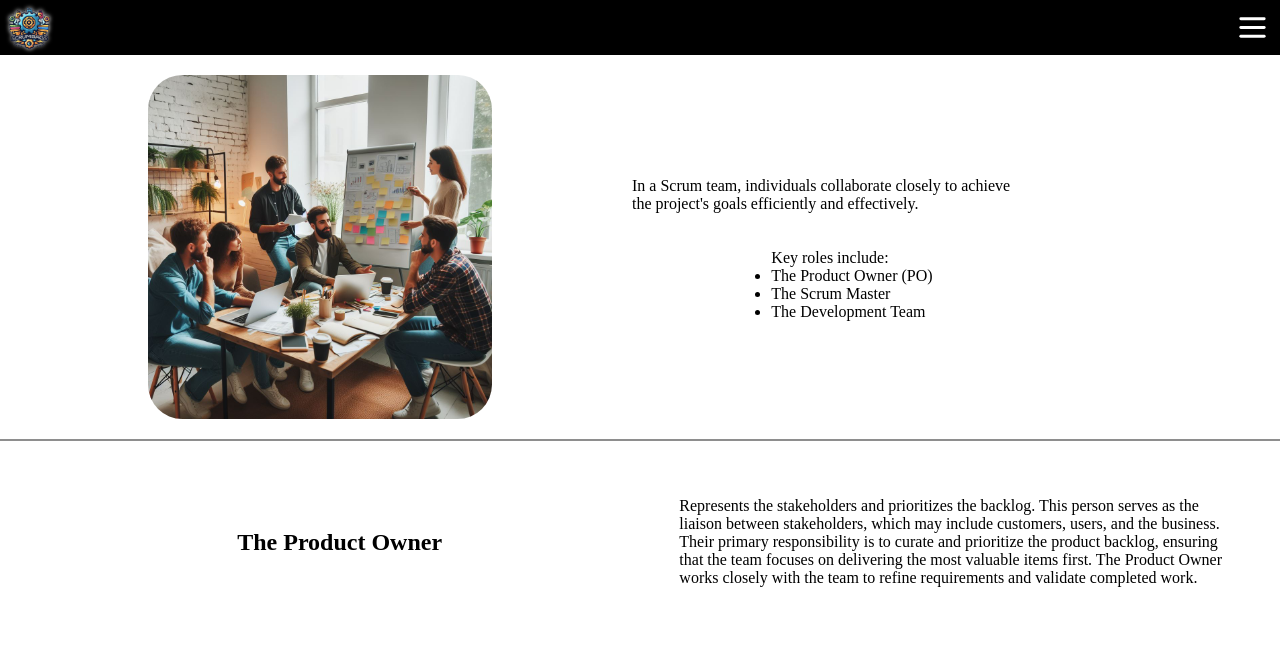
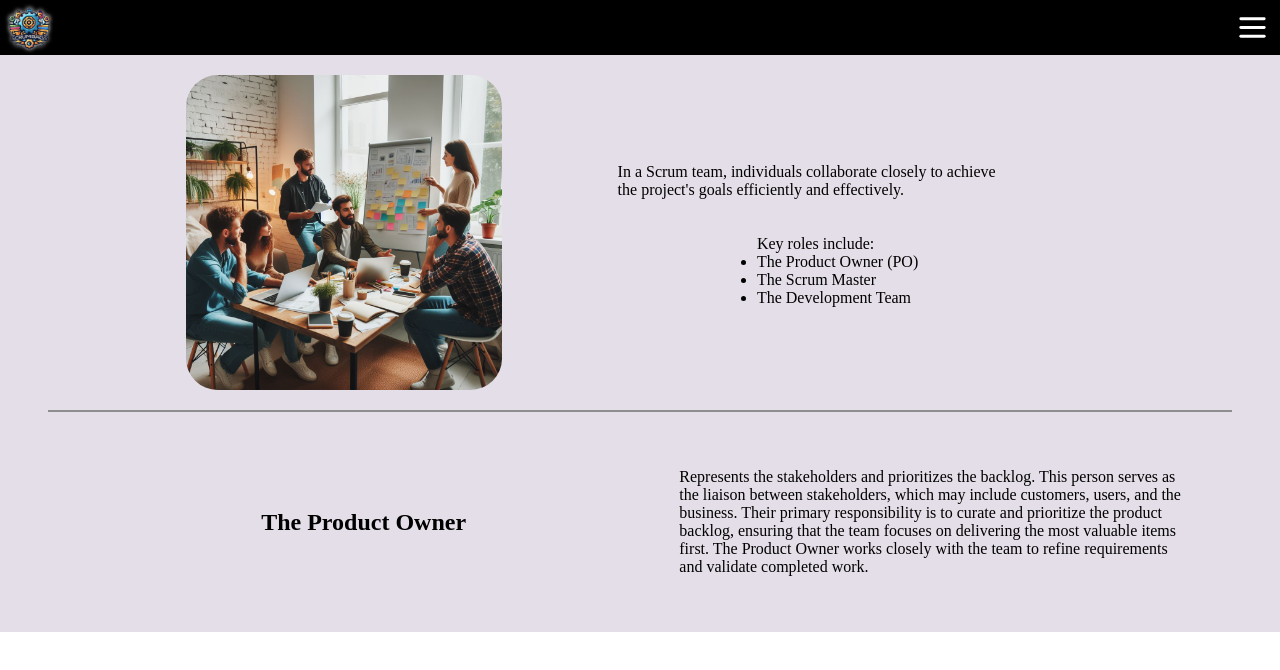
Before and after one commit to Memai2023/scrum-guide, a React (Vite) app: page /scrum-team in a window 1280 px wide. Shown: the top 670 px of the page. Built offline with nearby package versions, Linux system fonts and the light colour scheme.

Commit message:
add css module for scrum team page

```diff
--- /dev/null
+++ b/src/Pages/ScrumTeam/ScrumTeam.module.css
@@ -0,0 +1,6 @@
+.scrumTeamContainer {
+    background-color: #E4DEE8;
+    display: flex;
+    flex-direction: column;
+    padding: 0 48px;
+}
--- a/src/Pages/ScrumTeam/index.jsx
+++ b/src/Pages/ScrumTeam/index.jsx
@@ -1,10 +1,11 @@
 import ProductOwner from "../../Components/ScrumTeam/ProductOwner"
+import styles from './ScrumTeam.module.css'
 
 const ScrumTeam = () => {
     return(
-        <>
-        <ProductOwner />
-        </>
+        <div className={styles.scrumTeamContainer}>
+            <ProductOwner />
+        </div>
     )
 }
 
```
